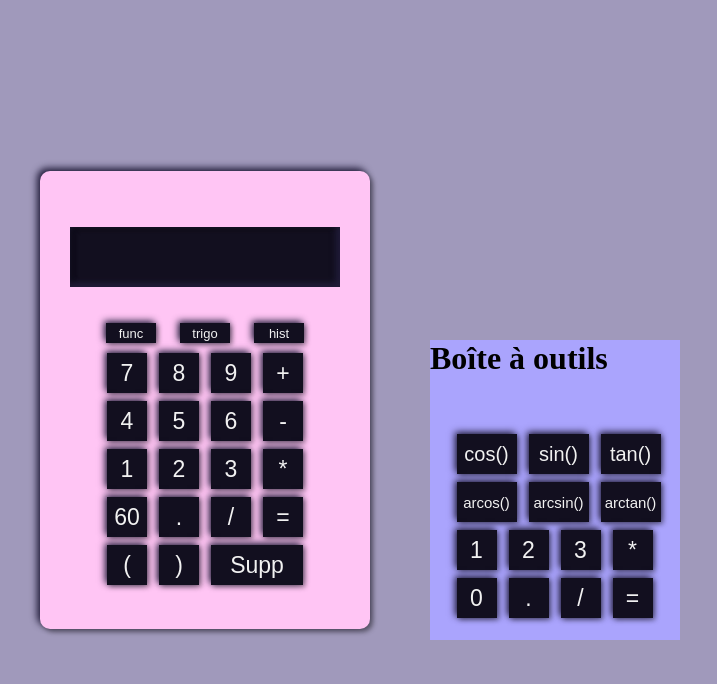
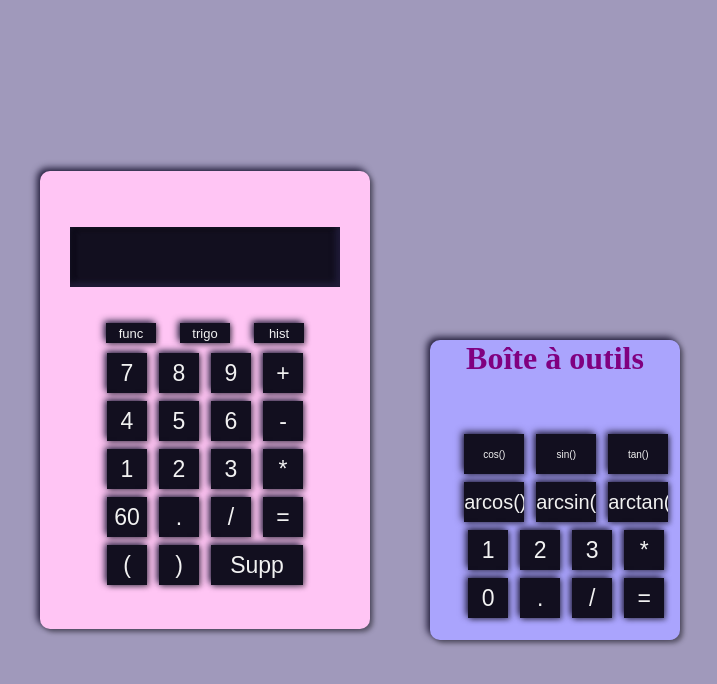
Before and after one commit to NutCoco9/Calculatrice, a plain HTML site: page index.html in a window 1280 px wide. Both pictures are taken after a click on the button "trigo". Shown: the whole page, without its empty margins (344-1061 px from the left). Drawn offline with Linux system fonts and the light colour scheme.

Commit message:
Update style.css

```diff
--- a/style.css
+++ b/style.css
@@ -35,7 +35,8 @@ body {
     height: 60px;
     width: 100%;
     background: #120f1f;
-    box-shadow: inset -3px -3px 7px #221d3b,
+    box-shadow:
+    inset -3px -3px 7px #221d3b,
                          inset 3px 3px 5px #00000070;
 
 }
@@ -49,7 +50,8 @@ body {
     text-align: right;
     border: none;
     outline: none;
-    box-shadow: inset -1px -1px 7px #221d3b,
+    box-shadow:
+    inset -1px -1px 7px #221d3b,
     inset 1px 1px 5px #00000070;
     font-weight: 500;
 
@@ -68,12 +70,14 @@ body {
     color: #f1f1f1;
     border: none;
     outline: none;
-    box-shadow:  -2px -2px 7px #221d3b,
+    box-shadow:
+    -2px -2px 7px #221d3b,
     2px 2px 5px #00000070;
     cursor: pointer;
 }
 .calculatrice input[type=button]:active{
-    box-shadow: inset -2px -2px 7px #221d3b,
+    box-shadow:
+    inset -2px -2px 7px #221d3b,
     inset 2px 2px 5px #00000070;
 
 }
@@ -106,13 +110,13 @@ body {
 
 }
 
-/**Boîte à outils ***/
+/** Boîte à outils ***/
 
 
 
 
 #funcvar{
-    background-color:aqua;
+    background-color: aqua;
     width: 250px;
     height: 300px;
     position: absolute;
@@ -122,28 +126,39 @@ body {
 }
 
 #funcvar h1{
-  /*  background-color: #eb9595;*/
-    position:absolute;
+  /*  background-color: #eb9595; */
+    position: absolute;
 }
 
 #funcvar2 {
     top: 30%;
-  /*  background-color: #d6cdf5;*/
-    position:absolute;
+
+  /* background-color: #d6cdf5; */
+    position: absolute;
     left: 9%;
 }
 
 #trigo{
-    background-color:rgb(170, 164, 253);
+    text-align: center;
+    background-color: rgb(170, 164, 253);
     width: 250px;
     height: 300px;
     position: absolute;
     right: 20%;
     bottom: 20%;
+    border-radius: 10px;
+    box-shadow: -3px -3px 7px #221d3b,
+                        3px 3px 5px #00000070;
+
+}
+
+#trigo h1{
+    text-align: center;
+    color: purple;
 }
 
 #hist{
-    background-color:rgb(59, 228, 209);
+    background-color: rgb(59, 228, 209);
     width: 250px;
     height: 300px;
     position: absolute;
@@ -162,12 +177,15 @@ body {
     color: #f1f1f1;
     border: none;
     outline: none;
-    box-shadow:  -2px -2px 7px #221d3b,
+    box-shadow:
+
+    -2px -2px 7px #221d3b,
     2px 2px 5px #00000070;
     cursor: pointer;
 }
 .outils input[type=button]:active{
-    box-shadow: inset -2px -2px 7px #221d3b,
+    box-shadow:
+    inset -2px -2px 7px #221d3b,
     inset 2px 2px 5px #00000070;
 
 }
@@ -175,11 +193,21 @@ body {
 
 
 #cos, #tan, #sin{
+    font-size: 10px;
+    width: 60px;
+}
+
+#arcos, #arcsin, #arctan {
     font-size: 20px;
     width: 60px;
 }
 
-#arcos, #arcsin, #arctan {
-    font-size: 15px;
+#sqrt {
+    font-size: 20px;
     width: 60px;
 }
+
+#pi {
+    font-size: 20px;
+    width: 60px;
+}
```
